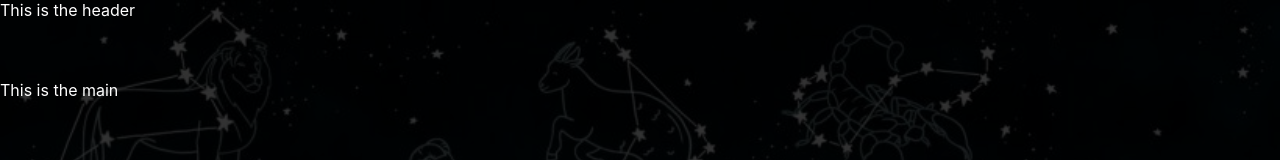
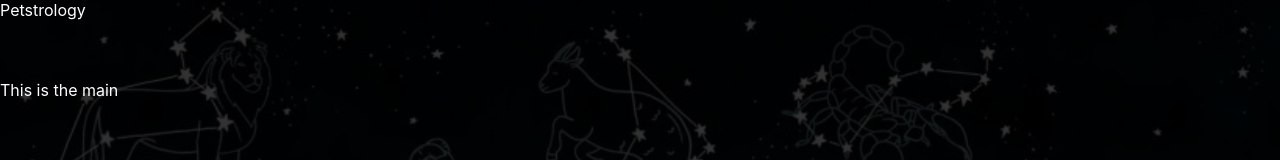
Before and after one commit to lbmerchant93/petstrology, a React (Create React App) app: page / in a window 1280 px wide. Shown: the top 160 px of the page. Built offline with nearby package versions, Linux system fonts and the light colour scheme.

Commit message:
Change App.js from functional component to class component

```diff
--- a/src/Components/App.js
+++ b/src/Components/App.js
@@ -1,14 +1,24 @@
-
+import React, { Component } from 'react';
 import './App.css';
 
-function App() {
-  return (
-    <div className="App">
-     <header>This is the header</header>
-     <main>This is the main</main>
-     <footer>This is the footer</footer>
-    </div>
-  );
+class App extends Component {
+  constructor() {
+    super()
+    this.state = {
+
+    }
+  }
+
+  render() {
+    return (
+      <div className="App">
+      <header>Petstrology</header>
+      <main>This is the main</main>
+      <footer>This is the footer</footer>
+      </div>
+    )
+  }
+
 }
 
 export default App;
```
